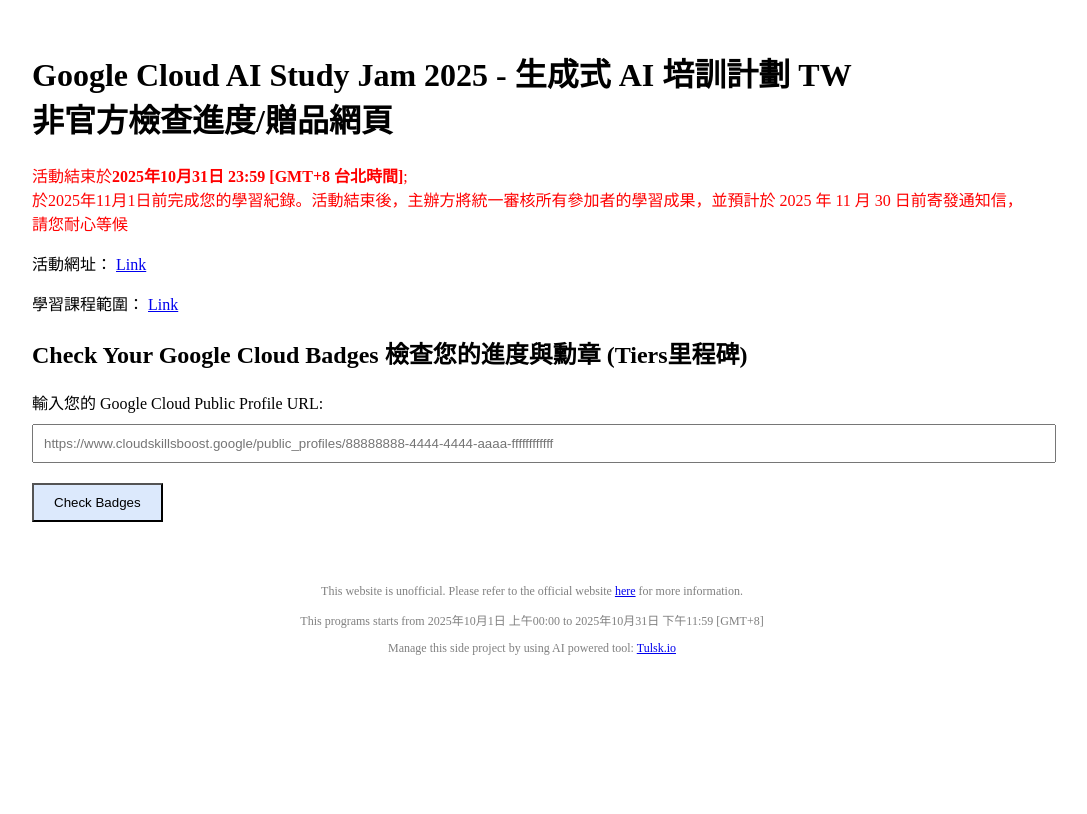
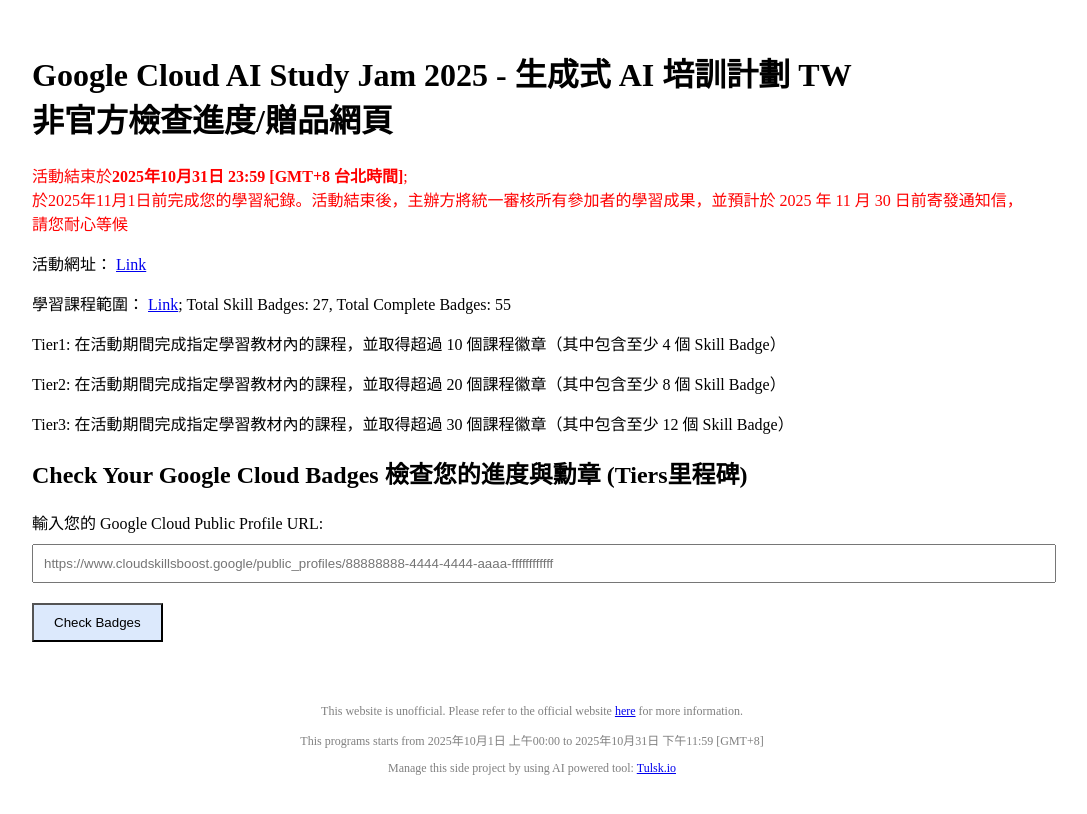
Before and after one commit to qqaqkidlab/gai-cloud-study-jam-2025, a Next.js app: page / in a window 1280 px wide. Shown: the top 814 px of the page, without its empty margins (108-1195 px from the left). Built offline with nearby package versions, Linux system fonts and the light colour scheme.

Commit message:
Update index.tsx

```diff
--- a/pages/index.tsx
+++ b/pages/index.tsx
@@ -41,7 +41,10 @@
             <h1>Google Cloud AI Study Jam 2025 - 生成式 AI 培訓計劃 TW<br></br> 非官方檢查進度/贈品網頁</h1>
             <p style={{color:'red'}}>活動結束於<strong>2025年10月31日 23:59 [GMT+8 台北時間]</strong>;<br></br>於2025年11月1日前完成您的學習紀錄。活動結束後，主辦方將統一審核所有參加者的學習成果，並預計於 2025 年 11 月 30 日前寄發通知信，請您耐心等候</p>
             <p> 活動網址： <a href="https://rsvp.withgoogle.com/events/csj-tw-2025" target="_blank" rel="noopener noreferrer">Link</a> </p>
-            <p> 學習課程範圍： <a href="https://docs.google.com/spreadsheets/d/1JDqEBkzG-O5TXkJZNmACNfax1WDnonKPo2xiwWymz90/htmlview" target="_blank" rel="noopener noreferrer">Link</a> </p>
+            <p> 學習課程範圍： <a href="https://docs.google.com/spreadsheets/d/1JDqEBkzG-O5TXkJZNmACNfax1WDnonKPo2xiwWymz90/htmlview" target="_blank" rel="noopener noreferrer">Link</a>; Total Skill Badges: 27, Total Complete Badges: 55 </p>
+            <p> Tier1: 在活動期間完成指定學習教材內的課程，並取得超過 10 個課程徽章（其中包含至少 4 個 Skill Badge）</p>
+            <p> Tier2: 在活動期間完成指定學習教材內的課程，並取得超過 20 個課程徽章（其中包含至少 8 個 Skill Badge）</p>
+            <p> Tier3: 在活動期間完成指定學習教材內的課程，並取得超過 30 個課程徽章（其中包含至少 12 個 Skill Badge）</p>
             <h2>Check Your Google Cloud Badges 檢查您的進度與勳章 (Tiers里程碑)</h2>
             <form onSubmit={handleSubmit}>
                 <label>
```
